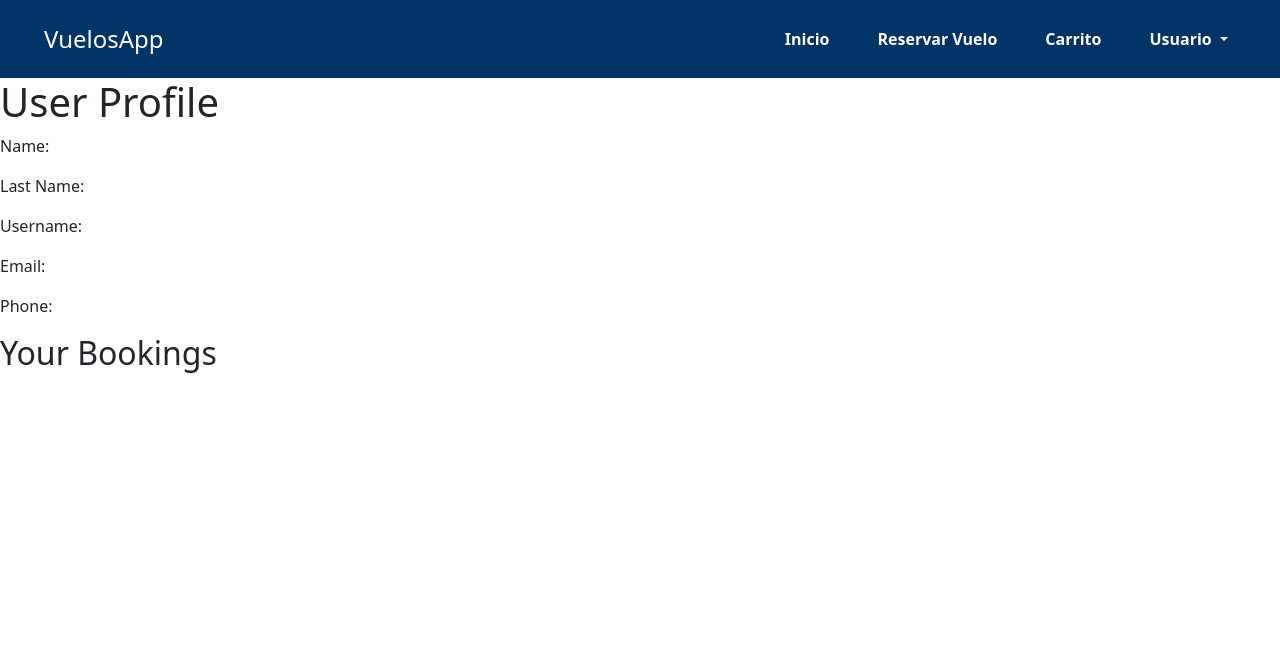
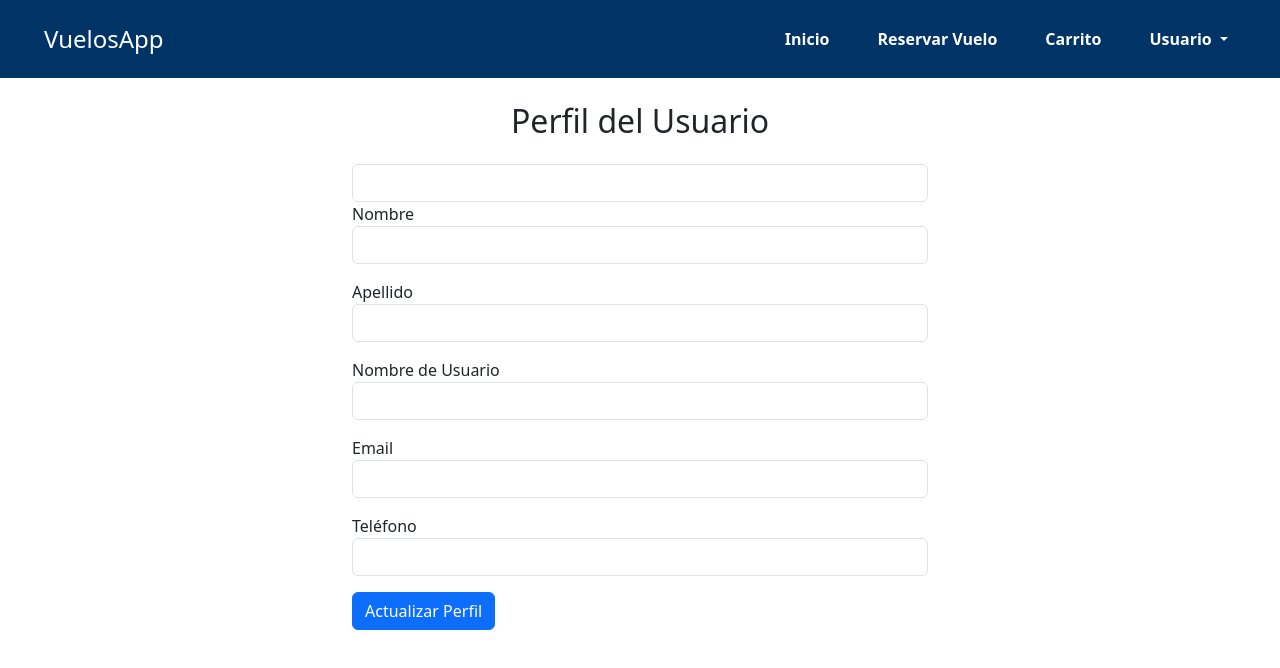
Before and after one commit to MartinGelvan/PNT2_GRUPO1_VUELOS, a Vue app in the folder Vuelo-App/: page /profile in a window 1280 px wide. Shown: the top 668 px of the page. Built offline with nearby package versions, Linux system fonts and the light colour scheme; no server answers.

Commit message:
Profile ver

```diff
--- a/Vuelo-App/src/components/Profile.vue
+++ b/Vuelo-App/src/components/Profile.vue
@@ -1,59 +1,75 @@
 <template>
-  <div>
-      <h1>User Profile</h1>
-      <p>Name: {{ user.name }}</p>
-      <p>Last Name: {{ user.lastName }}</p>
-      <p>Username: {{ user.userName }}</p>
-      <p>Email: {{ user.email }}</p>
-      <p>Phone: {{ user.phone }}</p>
+    <div class="container mt-4">
+      <h2 class="text-center mb-4">Perfil del Usuario</h2>
 
-      <h2>Your Bookings</h2>
-      <ul>
-          <li v-for="booking in bookings" :key="booking._id">
-              Flight: {{ booking.flightId.from }} to {{ booking.flightId.to }} on {{ booking.flightId.date }}
-              <p>Selected Seats: {{ booking.selectedSeats.join(', ') }}</p>
-          </li>
-      </ul>
+      <div v-if="loading" class="text-center">Cargando...</div>
+      <div v-else>
+        <form @submit.prevent="updateUserProfile">
+            <input type="text" v-model="profile.id" class="form-control"  required />
+          <div class="form-group">
+            <label for="name">Nombre</label>
+            <input type="text" v-model="profile.name" class="form-control" id="name" required />
+          </div>
+          <div class="form-group">
+            <label for="lastName">Apellido</label>
+            <input type="text" v-model="profile.lastName" class="form-control" id="lastName" required />
+          </div>
+          <div class="form-group">
+            <label for="userName">Nombre de Usuario</label>
+            <input type="text" v-model="profile.userName" class="form-control" id="userName" required />
+          </div>
+          <div class="form-group">
+            <label for="email">Email</label>
+            <input type="email" v-model="profile.email" class="form-control" id="email" required />
+          </div>
+          <div class="form-group">
+            <label for="phone">Teléfono</label>
+            <input type="text" v-model="profile.phone" class="form-control" id="phone" />
+          </div>
+          <button type="submit" class="btn btn-primary">Actualizar Perfil</button>
+        </form>
+
+        <div v-if="error" class="alert alert-danger mt-3">{{ error }}</div>
+      </div>
     </div>
   </template>
 
   <script>
+  import { useProfileStore } from '../stores/profileStore';
+  import { onMounted } from 'vue';
+
   export default {
-  data() {
+    name: 'Profile',
+    setup() {
+      const profileStore = useProfileStore();
+
+      // Cargar el perfil al montar el componente
+      onMounted(() => {
+        profileStore.loadProfile();
+      });
+
+      // Método para actualizar el perfil
+      const updateUserProfile = () => {
+        profileStore.updateProfile(profileStore.profile);
+      };
+
       return {
-          user: {},
-          bookings: []
+        profile: profileStore.profile,
+        loading: profileStore.loading,
+        error: profileStore.error,
+        updateUserProfile,
       };
     },
-  async created() {
-    const userId = this.$route.params.id; // Get user ID from route params
-    console.log('User ID:', userId); // Verifica si el userId es correcto
+  };
+  </script>
 
-    if (!userId) {
-        console.error('User ID is missing!');
-        return;
+  <style scoped>
+  .container {
+    max-width: 600px;
+    margin: auto;
   }
 
-    // Fetch user data
-    const userResponse = await fetch(`/api/auth/${userId}`);
-    if (!userResponse.ok) {
-        console.error('Error fetching user data:', userResponse.statusText);
-        return;
+  .form-group {
+    margin-bottom: 1rem;
   }
-
-    this.user = await userResponse.json();
-    console.log('User data:', this.user); // Verifica si los datos del usuario son correctos
-
-    // Fetch user's bookings and include selected seats
-    const bookingsResponse = await fetch(`/api/bookings/${userId}`);
-    if (!bookingsResponse.ok) {
-        console.error('Error fetching bookings data:', bookingsResponse.statusText);
-        return;
-    }
-
-    this.bookings = await bookingsResponse.json();
-    console.log('Bookings data:', this.bookings); // Verifica los datos de las reservas
-}
-
-};
-</script>
+  </style>
--- a/Vuelo-App/src/stores/authStore.js
+++ b/Vuelo-App/src/stores/authStore.js
@@ -12,8 +12,9 @@ export const useAuthStore = defineStore('auth', {
     },
     actions: {
         async register(username, email, password) {
+
             try {
-                const response = await axios.post('http://localhost:5000/api/register', { userName: username, email, password });
+                const response = await axios.post('http://localhost:5000/api/register', { userName: username, email, password  });
                 this.user = response.data.user; // Guarda los datos del usuario
                 this.token = response.data.token; // Guarda el token
                 localStorage.setItem('token', this.token); // Guarda el token en localStorage
--- /dev/null
+++ b/Vuelo-App/src/stores/profileStore.js
@@ -0,0 +1,70 @@
+import { defineStore } from "pinia";
+import axios from "axios";
+
+export const useProfileStore = defineStore("profile", {
+    state: () => ({
+        profile: {
+            name: null,
+            lastName: null,
+            userName: null,
+            email: null,
+            phone: null,
+        },
+        loading: false,
+        error: null,
+    }),
+    getters: {
+        // Devuelve el nombre completo del usuario
+        fullName: (state) => `${state.profile.name} ${state.profile.lastName}`.trim(),
+    },
+    actions: {
+        // Cargar el perfil del usuario desde la API
+        async loadProfile() {
+            this.loading = true;
+            this.error = null;
+            try {
+                const response = await axios.get("http://localhost:5000/api/profile", {
+                    headers: {
+                        Authorization: `Bearer ${localStorage.getItem("token")}`,
+                    },
+                });
+                this.profile = response.data; // Carga los datos del perfil
+            } catch (error) {
+                console.error("Error al cargar el perfil:", error.response?.data);
+                this.error = error.response?.data?.message || "Error al cargar el perfil";
+            } finally {
+                this.loading = false;
+            }
+        },
+
+        // Actualizar el perfil del usuario en la API
+        async updateProfile(profileData) {
+            this.loading = true;
+            this.error = null;
+            try {
+                const response = await axios.put("http://localhost:5000/api/profile", profileData, {
+                    headers: {
+                        Authorization: `Bearer ${localStorage.getItem("token")}`,
+                    },
+                });
+                this.profile = response.data; // Actualiza el estado con los datos recibidos
+            } catch (error) {
+                console.error("Error al actualizar el perfil:", error.response?.data);
+                this.error = error.response?.data?.message || "Error al actualizar el perfil";
+            } finally {
+                this.loading = false;
+            }
+        },
+
+        // Restablece el perfil en caso de logout
+        clearProfile() {
+            this.profile = {
+                name: null,
+                lastName: null,
+                userName: null,
+                email: null,
+                phone: null,
+            };
+        }
+    },
+});
```
Also changed, not shown: 2 other files (tests, documents, lock files or other folders). Lines whose indentation alone changed are shown as unchanged.
